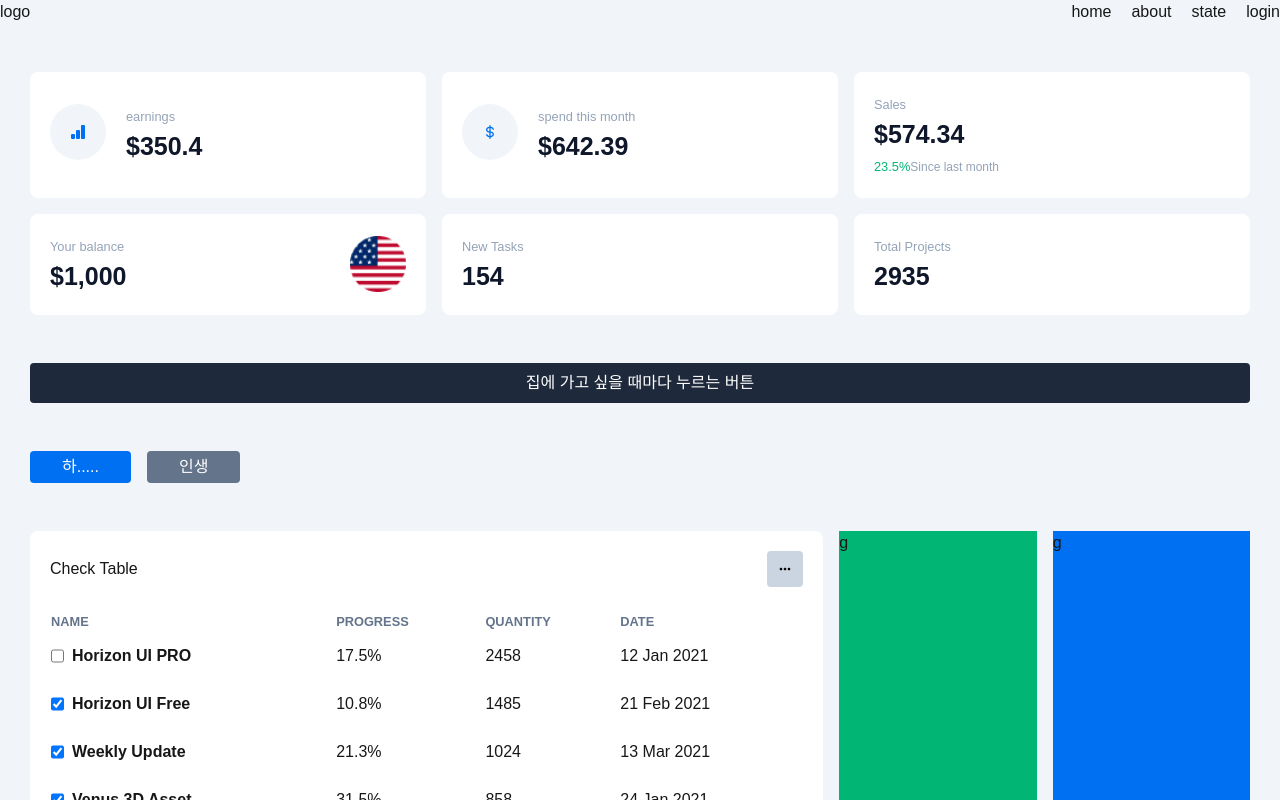
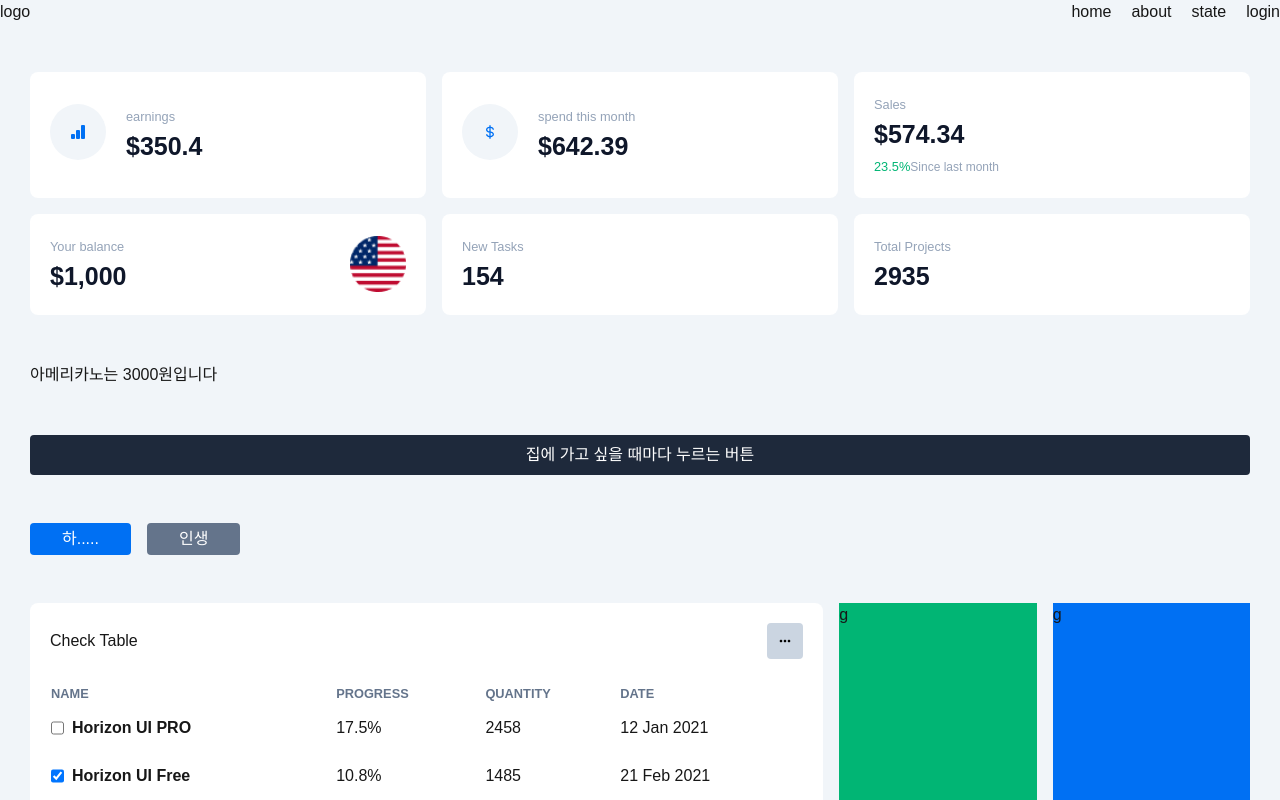
Before and after one commit to lse-7660/dashboard-study, a Next.js app: page / in a window 1280 px wide. Shown: the top 800 px of the page. Built offline with nearby package versions, Linux system fonts and the light colour scheme.

Commit message:
1118_class

```diff
--- /dev/null
+++ b/src/app/class/page.jsx
@@ -0,0 +1,28 @@
+import Header from '@/components/layout/Header';
+import React from 'react';
+
+class OrderCoffee extends React.Component {
+    // 생성자 함수
+    constructor(props) {
+        super(props); // 부모생성자 함수 호출(리액트 기본 기능)
+        this.state = {
+            name: props.name,
+            price: props.price,
+        };
+    }
+
+    // method
+    order() {
+        return `${this.state.name}는 ${this.state.price}원입니다`;
+    }
+
+    render() {
+        return (
+            <div>
+                <p>{this.order()}</p>
+            </div>
+        );
+    }
+}
+
+export default OrderCoffee;
--- a/src/app/home/page.jsx
+++ b/src/app/home/page.jsx
@@ -11,6 +11,7 @@ import IconBox from '@/components/icon/IconBox';
 import Button from '@/components/button/Button';
 import CheckTable from './components/CheckTable';
 import { tableDataCheck } from '@/data/tableDataCheck';
+import OrderCoffee from '../class/page';
 
 const HomePage = () => {
     return (
@@ -18,6 +19,9 @@ const HomePage = () => {
             <Header />
             <main className="inner flex flex-col gap-12">
                 <MiniStateGrid />
+
+                <OrderCoffee name="아메리카노" price={3000} />
+
                 <button
                     className="bg-slate-800 text-white py-2 rounded hover:bg-primary"
                     onClick={(event) => {
```
